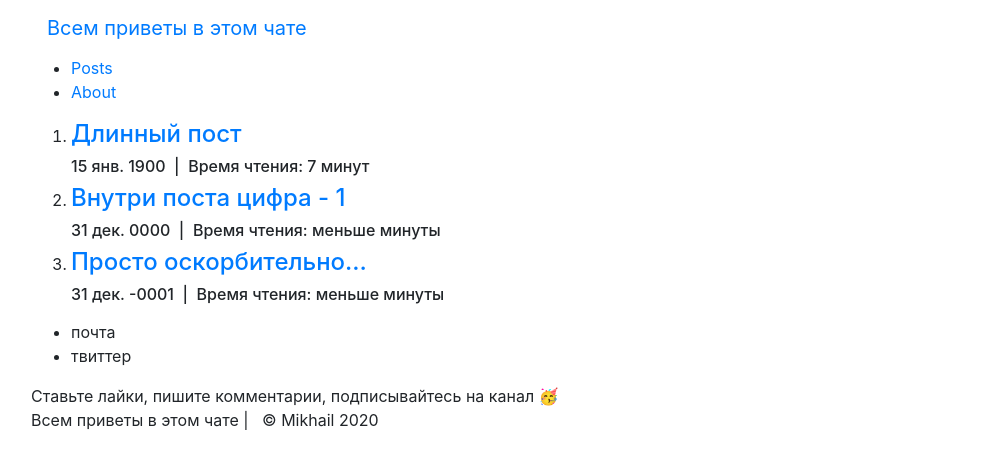
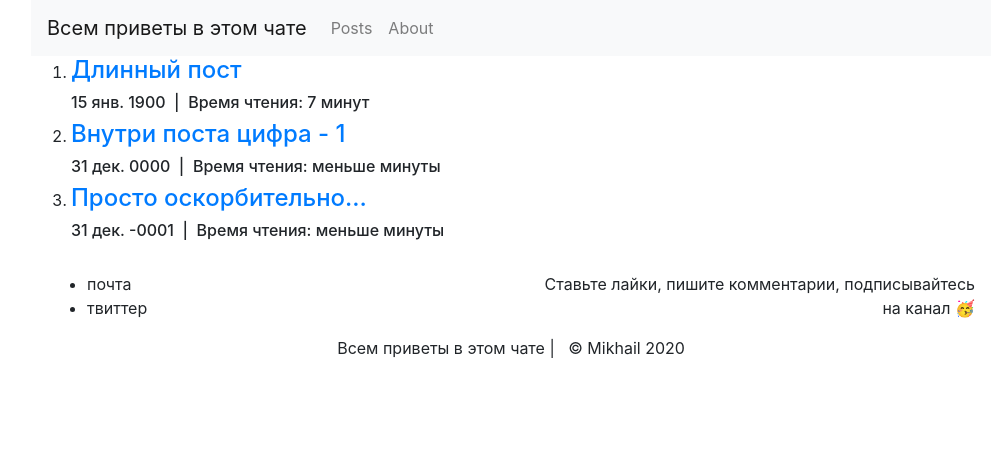
Before and after one commit to nms-pr/nms-pr.github.io, a Jekyll site: the page built from index.html, in a window 1280 px wide. Shown: the top 469 px of the page, without its empty margins (129-1134 px from the left). Built offline with Jekyll 4.4.1, drawn with Linux system fonts in a browser that asks for light colours; nearby versions of some CDN libraries.

Commit message:
header and footer

```diff
--- /dev/null
+++ b/_includes/footer.html
@@ -0,0 +1,23 @@
+<footer>
+  <div class="container-fluid p-3">
+    <div class="row">
+      <div class="col">
+        <ul>
+            <li>почта</li>
+            <li>твиттер</li>
+        </ul>
+      </div>
+      <div class="col">
+        <p class="text-right">{{ site.description }}</p>
+      </div>
+    </div>
+    <div class="row">
+      <p class="mx-auto">{{ site.title }} | &nbsp; {{ site.copyright }}</p>
+    </div>
+  </div>
+</footer>
+
+<script defer src="https://use.fontawesome.com/releases/v5.0.8/js/all.js" integrity="sha384-SlE991lGASHoBfWbelyBPLsUlwY1GwNDJo3jSJO04KZ33K2bwfV9YBauFfnzvynJ" crossorigin="anonymous"></script>
+<script src="https://code.jquery.com/jquery-3.2.1.slim.min.js" integrity="sha384-KJ3o2DKtIkvYIK3UENzmM7KCkRr/rE9/Qpg6aAZGJwFDMVNA/GpGFF93hXpG5KkN" crossorigin="anonymous"></script>
+<script src="https://cdnjs.cloudflare.com/ajax/libs/popper.js/1.12.9/umd/popper.min.js" integrity="sha384-ApNbgh9B+Y1QKtv3Rn7W3mgPxhU9K/ScQsAP7hUibX39j7fakFPskvXusvfa0b4Q" crossorigin="anonymous"></script>
+<script src="https://maxcdn.bootstrapcdn.com/bootstrap/4.0.0/js/bootstrap.min.js" integrity="sha384-JZR6Spejh4U02d8jOt6vLEHfe/JQGiRRSQQxSfFWpi1MquVdAyjUar5+76PVCmYl" crossorigin="anonymous"></script>
--- a/_includes/main.html
+++ /dev/null
@@ -1,20 +0,0 @@
-<main class="section">
-  <div class="columns">
-    <div class="column is-one-quarter">
-      <ul>
-        {% for item in site.data.navigation.links %}
-          <li>
-             <a href="{{ item.url }}">
-               {{ item.title }}
-             </a>
-           </li>
-        {% endfor %}
-      </ul>
-    </div>
-
-    <div class="column">
-      {{ content }}
-    </div>
-
-  </div>
-</main>
--- /dev/null
+++ b/_includes/navigation.html
@@ -0,0 +1,17 @@
+<nav class="navbar navbar-expand-lg navbar-light bg-light">
+
+  <a class="navbar-brand" href="/">Всем приветы в этом чате</a>
+
+  <button class="navbar-toggler" type="button" data-toggle="collapse" data-target="#navbarNavAltMarkup" aria-controls="navbarNavAltMarkup" aria-expanded="false" aria-label="Toggle navigation">
+    <span class="navbar-toggler-icon"></span>
+  </button>
+  <div class="collapse navbar-collapse" id="navbarNavAltMarkup">
+    <div class="navbar-nav">
+      {% for item in site.data.navigation.links %}
+           <a class="nav-item nav-link" href="{{ item.url }}">
+             {{ item.title }}
+           </a>
+      {% endfor %}
+    </div>
+  </div>
+</nav>
--- a/_layouts/default.html
+++ b/_layouts/default.html
@@ -3,42 +3,12 @@
   {% include head.html %}
 
   <body class="c-body">
-    <nav class="navbar is-success" role="navigation" aria-label="main navigation">
-      <div class="navbar-brand">
-        <a class="navbar-item" href="/">
-          Всем приветы в этом чате
-        </a>
-      </div>
-    </nav>
 
-    {% include main.html %}
+    {% include navigation.html %}
 
-    <footer class="footer">
-      <div class="columns">
-        <div class="column">
-          <ul>
-            <li>
-              <span class="icon">
-                <i class="las la-envelope"></i>
-              </span>
-              почта
-            </li>
-            <li>
-              <span class="icon">
-                <i class="lab la-twitter"></i>
-              </span>
-              твиттер
-            </li>
-          </ul>
-        </div>
-        <div class="column has-text-right">
-          {{ site.description }}
-        </div>
-      </div>
+    {{ content }}
 
-      <div class="has-text-centered">
-        {{ site.title }} | &nbsp; {{ site.copyright }}
-      </div>
-    </footer>
+    {% include footer.html %}
+
   </body>
 </html>
```
